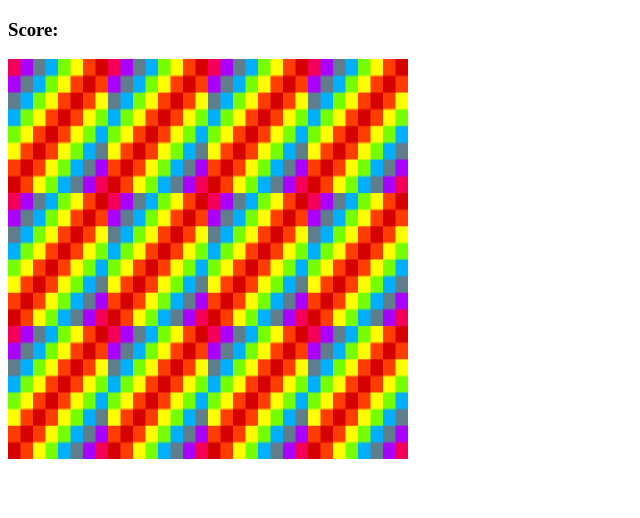
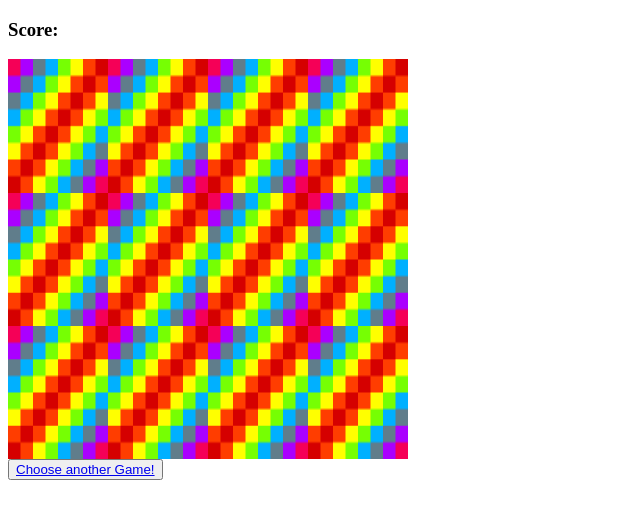
Before and after one commit to Rayw1n/Prog, a plain HTML site: page memo.html in a window 1280 px wide. Shown: the whole page, without its empty margins (0-640 px from the left). Drawn offline with Linux system fonts and the light colour scheme.

Commit message:
Update memo.html

```diff
--- a/memo.html
+++ b/memo.html
@@ -12,5 +12,10 @@
     <div id="grid"></div>
 
     <script src="appmemo.js"></script>
+
+       <button>
+    <a href="https://rayw1n.github.io/Prog/index.html"> Choose another Game! </a>
+</button>
+
 </body>
 </html>
```
